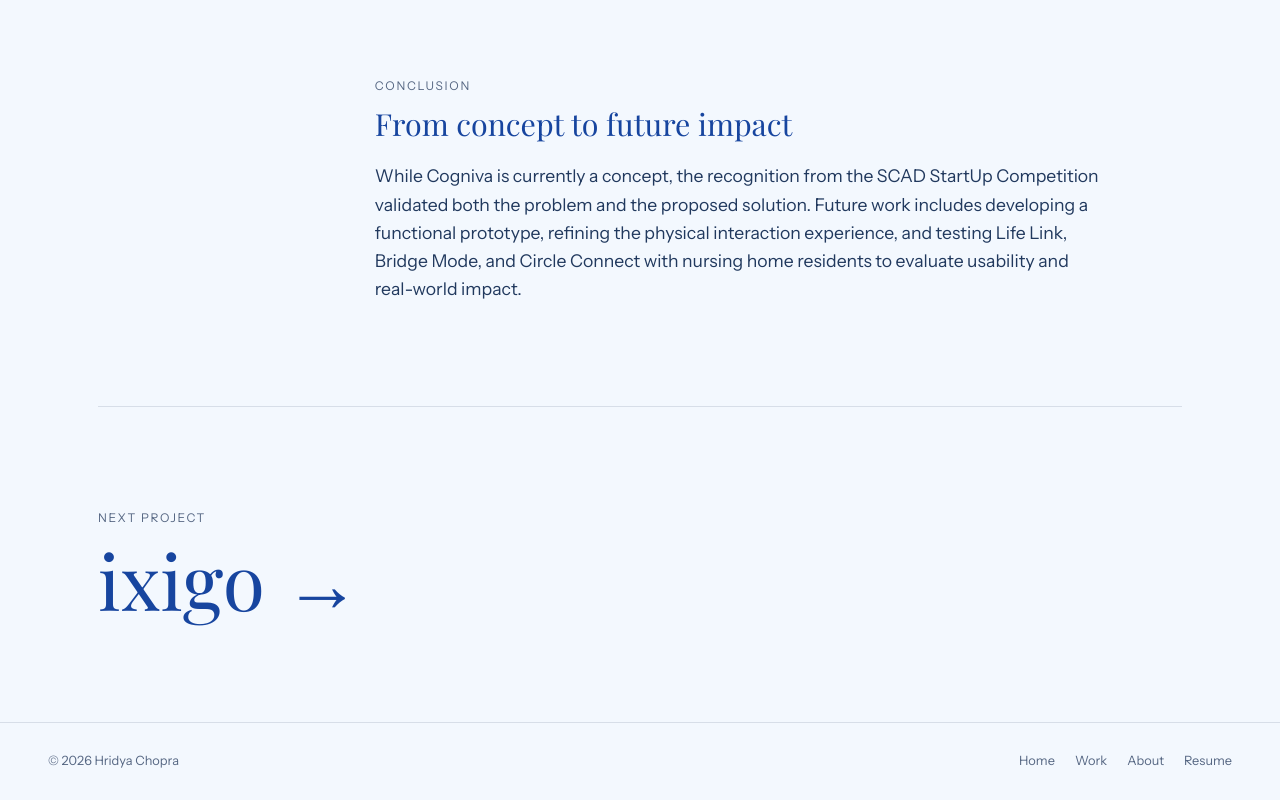
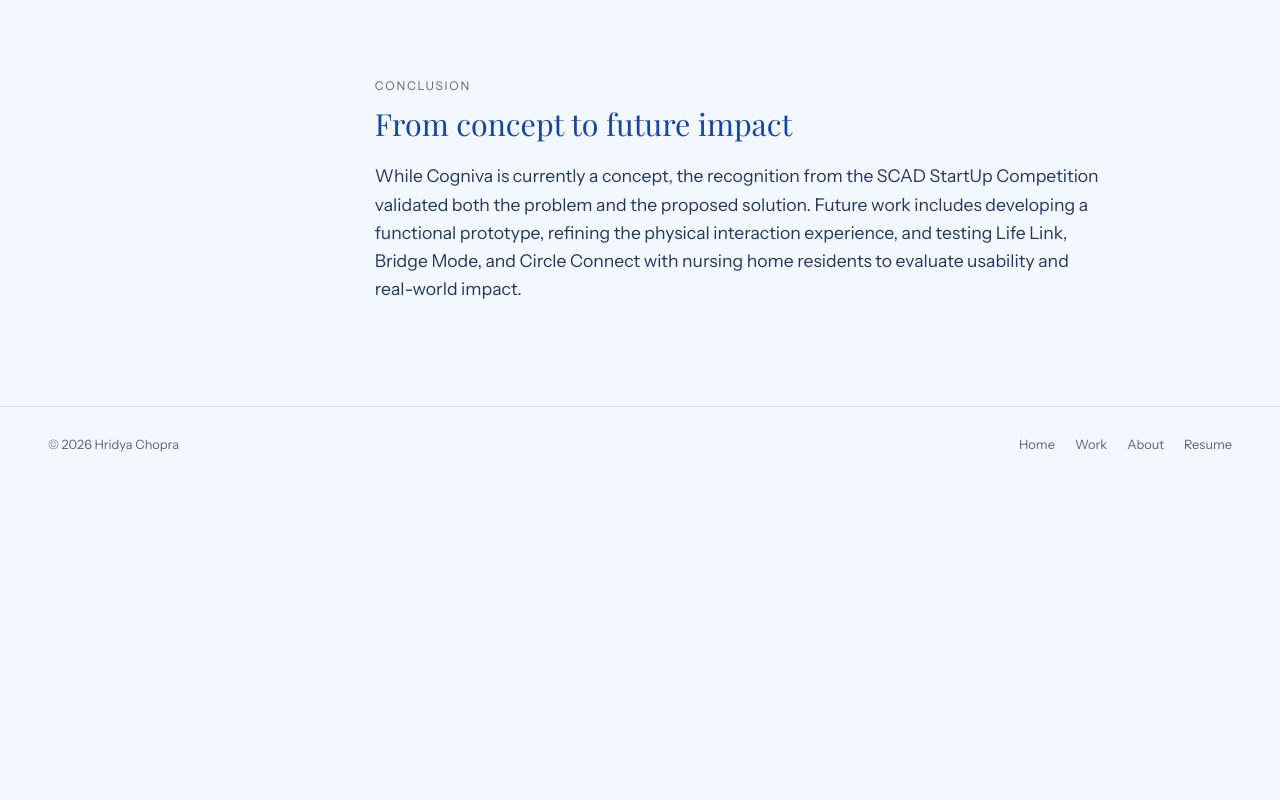
Before and after one commit to choprahridya/hridyachopra, a React (Vite) app: page /work/cogniva in a window 1280 px wide. Shown: the part 3439-4239 px from the top of the page. After the commit the page ends 3922 px from the top, so only its background shows below. Built offline with nearby package versions, Linux system fonts and the light colour scheme.

Commit message:
Remove the Next project link from case studies
Co-Authored-By: Claude Opus 5.5 <noreply@anthropic.com>

```diff
--- a/src/content/index.js
+++ b/src/content/index.js
@@ -11,13 +11,6 @@ const visible = (site) => site.projects.filter((p) => !p.hidden)
 export const projectBySlug = (site, slug) => site.projects.find((p) => p.slug === slug)
 export const redirectFor = (site, slug) => site.projects.find((p) => (p.redirectFrom || []).includes(slug))
 export const publicProjects = visible
-
-export const nextProject = (site, slug) => {
-  const list = visible(site)
-  const i = list.findIndex((p) => p.slug === slug)
-  if (i < 0 || list.length < 2) return null
-  return list[(i + 1) % list.length]
-}
 
 export const featuredProjects = (site) =>
   site.home.featured.map((id) => site.projects.find((p) => p.id === id)).filter((p) => p && !p.hidden)
--- a/src/pages/Project.jsx
+++ b/src/pages/Project.jsx
@@ -1,6 +1,6 @@
 import { useEffect, useState } from 'react'
 import { Link, Navigate, useParams } from 'react-router-dom'
-import { useContent, projectBySlug, nextProject, redirectFor } from '../content'
+import { useContent, projectBySlug, redirectFor } from '../content'
 import { Reveal, Copy, MediaSlot, usePageMeta } from '../components/bits'
 import NotFound from './NotFound'
 
@@ -23,7 +23,6 @@ export default function Project() {
   const found = projectBySlug(site, slug)
   const p = found && (!found.hidden || preview) ? found : null
   const moved = !found && redirectFor(site, slug)
-  const next = p && nextProject(site, slug)
   const sections = p ? p.sections.filter((s) => !s.hidden) : []
   const [current, setCurrent] = useState(null)
   usePageMeta(p ? `${p.title} — ${site.identity.name}` : `Not found — ${site.identity.name}`, p?.summary)
@@ -99,15 +98,6 @@ export default function Project() {
           ))}
         </div>
       </div>
-
-      {next && (
-        <Reveal className="wrap next">
-          <Link to={`/work/${next.slug}`} className="next__link">
-            <span className="eyebrow">Next project</span>
-            <span className={`next__title ${next.scaffold ? 'is-draft' : ''}`}>{next.title} <span aria-hidden="true">→</span></span>
-          </Link>
-        </Reveal>
-      )}
     </article>
   )
 }
--- a/src/styles.css
+++ b/src/styles.css
@@ -175,10 +175,6 @@ p { margin: 0; }
 .case__sections { display: grid; gap: clamp(56px, 8vw, 96px); }
 .case__section { display: grid; gap: 20px; scroll-margin-top: 96px; }
 .case__text { font-size: 1.1rem; max-width: 62ch; }
-.next { }
-.next__link { display: grid; gap: 12px; padding-block: clamp(56px, 8vw, 104px); }
-.next__title { font-family: var(--f-display); font-size: clamp(2.4rem, 6vw, 5rem); line-height: 1.05; color: var(--c-accent); transition: transform 0.6s var(--ease-out); }
-.next__link:hover .next__title { transform: translateX(14px); font-style: italic; }
 
 /* ---------- Footer ---------- */
 .footer { display: flex; justify-content: space-between; gap: 20px; flex-wrap: wrap; padding: 28px var(--gutter); border-top: 1px solid var(--c-line); font-size: 0.8rem; color: var(--c-muted); }
@@ -206,7 +202,7 @@ p { margin: 0; }
 }
 
 /* Rule aligned to the content column rather than the padded box */
-.teaser, .closing, .next {
+.teaser, .closing {
   background: linear-gradient(var(--c-line), var(--c-line)) top center / calc(100% - 2 * var(--gutter)) 1px no-repeat;
 }
 .case__section .slot { max-width: 760px; }
```
Also changed, not shown: 1 other file (tests, documents, lock files or other folders).
